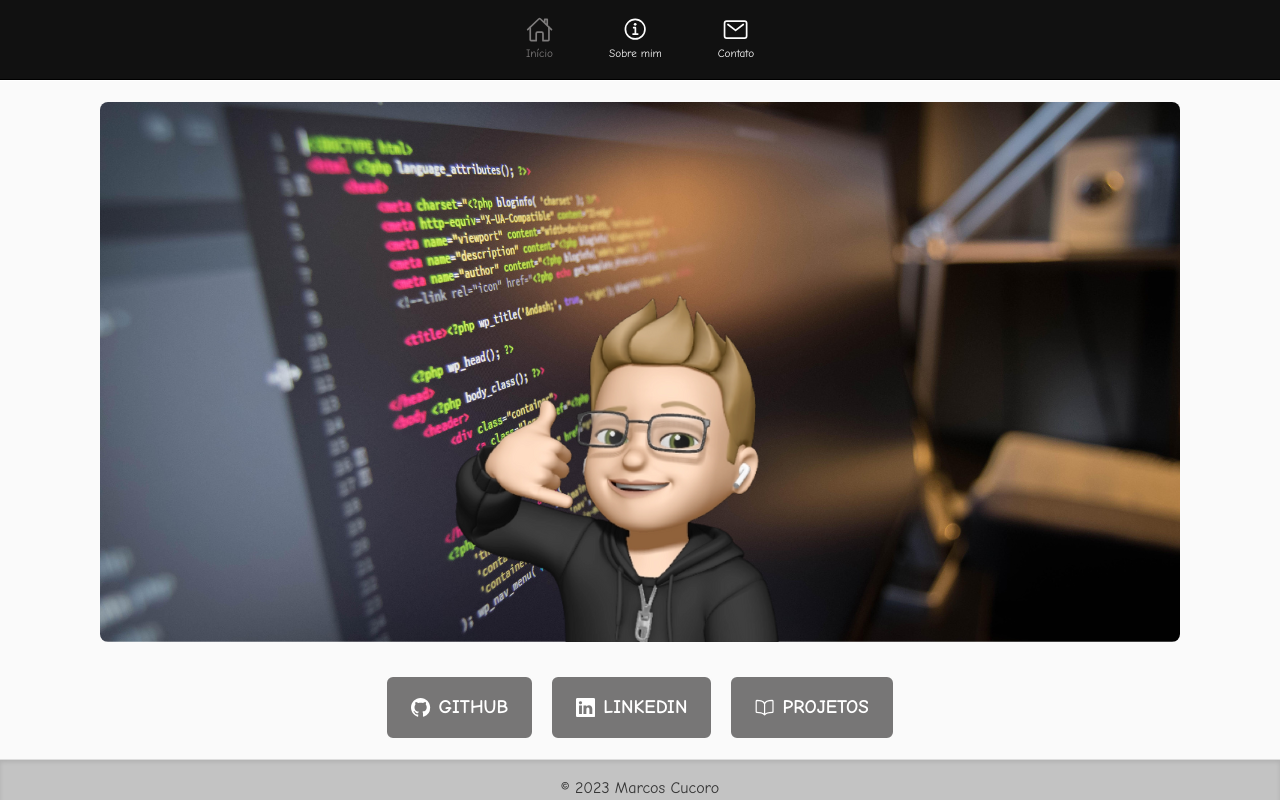
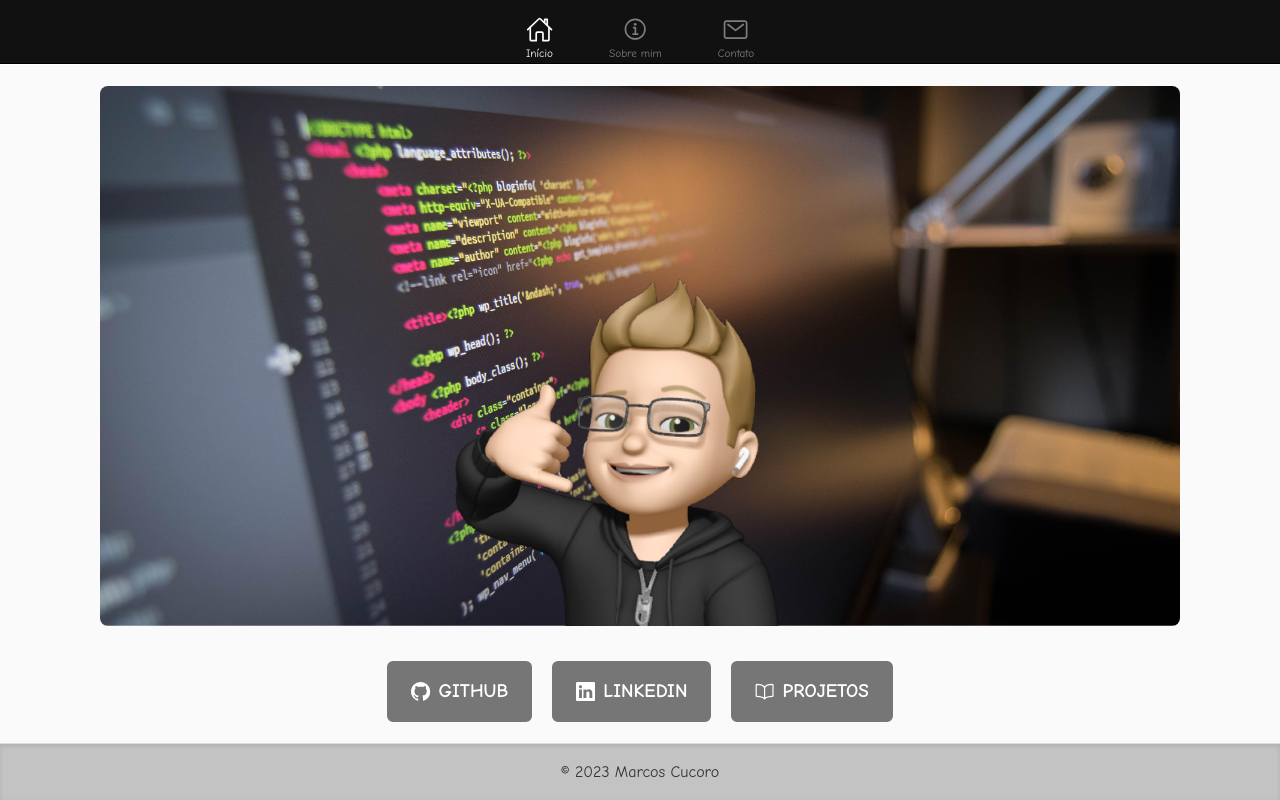
Before and after one commit to MarcosCucoro/1_portfolio-marcos, a React (Vite) app: page / in a window 1280 px wide. Built offline with nearby package versions, Linux system fonts and the light colour scheme.

Commit message:
Alterado a cor dos icons da navbar.

```diff
--- a/src/components/Navbar.css
+++ b/src/components/Navbar.css
@@ -4,7 +4,7 @@
   justify-content: center;
   gap: 3.5rem;
   border-bottom: 1px solid #000;
-  padding: 1rem 0;
+  padding: 1rem 0 0 0;
 }
 
 .navbar-links {
@@ -13,7 +13,7 @@
   display: flex;
   flex-direction: column;
   align-items: center;
-  color: #fdfdfd;
+  color: #7e7c7c;
 }
 
 #navbar-links-icon {
@@ -22,5 +22,5 @@
 }
 
 .active {
-  color: #7e7c7c
+  color: #fdfdfd;
 }
--- a/src/components/Navbar.jsx
+++ b/src/components/Navbar.jsx
@@ -1,12 +1,11 @@
 import { NavLink } from "react-router-dom"
 import { IoHomeOutline, IoInformationCircleOutline, IoMailOutline } from "react-icons/io5";
 import "./Navbar.css"
-
 const Navbar = () => {
 
   return (
     <div className="navbar-container">
-      <NavLink to={"/"} className="navbar-links">
+      <NavLink to={"/"} className="navbar-links" >
         <IoHomeOutline id="navbar-links-icon" className={({isActive}) => (isActive ? "active" : "")} />
         Início
       </NavLink>
```
Also changed, not shown: public/house/house-active.svg (added), public/house/house.svg (added).
